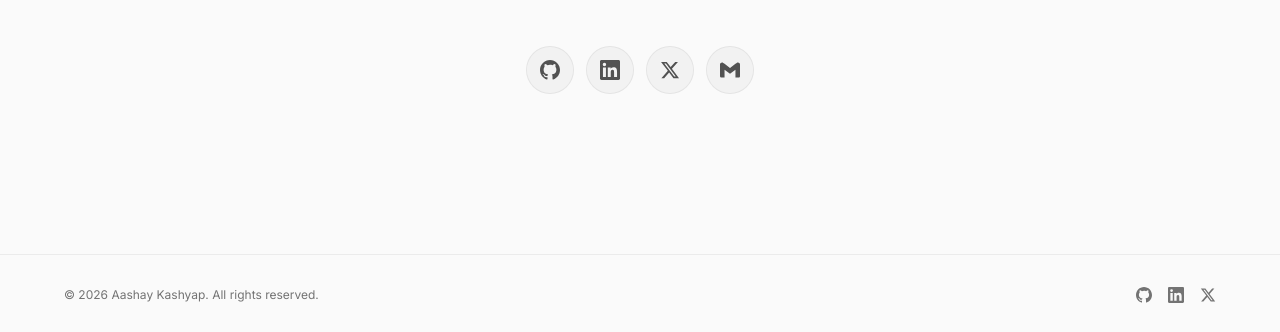
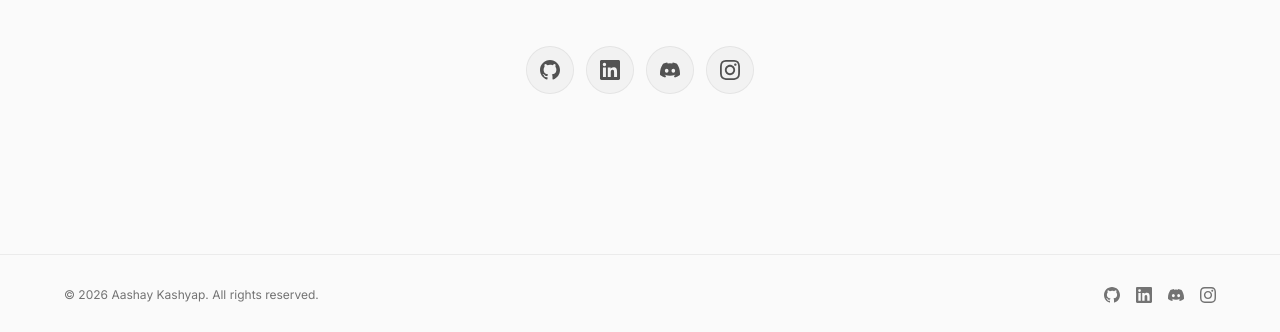
Before and after one commit to C0DE4AASHAY/Portfolio, a Next.js app: page / in a window 1280 px wide. Shown: the part 5283-5615 px from the top of the page. Built offline with nearby package versions, Linux system fonts and the light colour scheme.

Commit message:
Change Icons and do some improvements

```diff
--- a/src/components/Contact.tsx
+++ b/src/components/Contact.tsx
@@ -4,7 +4,7 @@
 import { useRef } from "react";
 import { ArrowUpRight } from "lucide-react";
 import { siteConfig } from "@/data/site";
-import { GitHubIcon, LinkedInIcon, XIcon, GmailIcon } from "@/components/icons/BrandIcons";
+import { GitHubIcon, LinkedInIcon, DiscordIcon, InstagramIcon } from "@/components/icons/BrandIcons";
 import MagneticButton from "@/components/MagneticButton";
 
 const socials = [
@@ -19,20 +19,32 @@
     icon: <LinkedInIcon size={20} />,
   },
   {
-    label: "X",
-    href: siteConfig.socials.twitter,
-    icon: <XIcon size={20} />,
+    label: "Discord",
+    href: siteConfig.socials.discord,
+    icon: <DiscordIcon size={20} />,
   },
   {
-    label: "Email",
-    href: `mailto:${siteConfig.email}`,
-    icon: <GmailIcon size={20} />,
+    label: "Instagram",
+    href: siteConfig.socials.instagram,
+    icon: <InstagramIcon size={20} />,
   },
 ];
 
 export default function Contact() {
   const ref = useRef<HTMLDivElement>(null);
   const inView = useInView(ref, { once: true, margin: "-100px" });
+
+  const handleGetInTouch = (e: React.MouseEvent<HTMLAnchorElement>) => {
+    const isMobile = /iPhone|iPad|iPod|Android/i.test(navigator.userAgent);
+    if (!isMobile) {
+      e.preventDefault();
+      window.open(
+        `https://mail.google.com/mail/?view=cm&fs=1&to=${encodeURIComponent(siteConfig.email)}`,
+        "_blank",
+        "noopener,noreferrer"
+      );
+    }
+  };
 
   return (
     <section id="contact" className="section-padding" aria-label="Contact">
@@ -79,6 +91,9 @@
           <MagneticButton>
             <a
               href={`mailto:${siteConfig.email}`}
+              onClick={handleGetInTouch}
+              target="_blank"
+              rel="noopener noreferrer"
               className="inline-flex items-center gap-2 px-8 py-4 rounded-full text-sm font-semibold transition-colors duration-300"
               style={{
                 background: "var(--btn-primary-bg)",
@@ -108,8 +123,8 @@
             <MagneticButton key={social.label} strength={0.2}>
               <a
                 href={social.href}
-                target={social.label !== "Email" ? "_blank" : undefined}
-                rel={social.label !== "Email" ? "noopener noreferrer" : undefined}
+                target="_blank"
+                rel="noopener noreferrer"
                 className="w-12 h-12 rounded-full flex items-center justify-center text-text-secondary hover:text-text-primary transition-all duration-300"
                 style={{
                   background: "var(--social-bg)",
--- a/src/components/Footer.tsx
+++ b/src/components/Footer.tsx
@@ -1,12 +1,13 @@
 "use client";
 
 import { siteConfig } from "@/data/site";
-import { GitHubIcon, LinkedInIcon, XIcon } from "@/components/icons/BrandIcons";
+import { GitHubIcon, InstagramIcon, LinkedInIcon, DiscordIcon } from "@/components/icons/BrandIcons";
 
 const footerSocials = [
   { label: "GitHub", href: siteConfig.socials.github, icon: <GitHubIcon size={16} /> },
   { label: "LinkedIn", href: siteConfig.socials.linkedin, icon: <LinkedInIcon size={16} /> },
-  { label: "X", href: siteConfig.socials.twitter, icon: <XIcon size={16} /> },
+  { label: "Discord", href: siteConfig.socials.discord, icon: <DiscordIcon size={16} /> },
+  { label: "Instagram", href: siteConfig.socials.instagram, icon: <InstagramIcon size={16} /> }
 ];
 
 export default function Footer() {
--- a/src/components/icons/BrandIcons.tsx
+++ b/src/components/icons/BrandIcons.tsx
@@ -64,3 +64,33 @@
     </svg>
   );
 }
+
+export function DiscordIcon({ size = 20, className = "" }: IconProps) {
+  return (
+    <svg
+      width={size}
+      height={size}
+      viewBox="0 0 24 24"
+      fill="currentColor"
+      className={className}
+      aria-hidden="true"
+    >
+      <path d="M20.317 4.37a19.791 19.791 0 0 0-4.885-1.515.074.074 0 0 0-.079.037c-.21.375-.444.864-.608 1.25a18.27 18.27 0 0 0-5.487 0 12.64 12.64 0 0 0-.617-1.25.077.077 0 0 0-.079-.037A19.736 19.736 0 0 0 3.677 4.37a.07.07 0 0 0-.032.027C.533 9.046-.32 13.58.099 18.057a.082.082 0 0 0 .031.057 19.9 19.9 0 0 0 5.993 3.03.078.078 0 0 0 .084-.028c.462-.63.874-1.295 1.226-1.994.021-.041.001-.09-.041-.106a13.107 13.107 0 0 1-1.872-.892.077.077 0 0 1-.008-.128 10.2 10.2 0 0 0 .372-.292.074.074 0 0 1 .077-.01c3.929 1.793 8.18 1.793 12.061 0a.074.074 0 0 1 .078.01c.12.098.246.198.373.292a.077.077 0 0 1-.006.127 12.299 12.299 0 0 1-1.873.893.077.077 0 0 0-.041.107c.36.698.772 1.362 1.225 1.993a.076.076 0 0 0 .084.028 19.839 19.839 0 0 0 6.002-3.03.077.077 0 0 0 .032-.054c.5-5.177-.838-9.674-3.549-13.66a.061.061 0 0 0-.031-.028zM8.02 15.33c-1.183 0-2.157-1.085-2.157-2.419 0-1.333.956-2.419 2.157-2.419 1.21 0 2.176 1.096 2.157 2.42 0 1.333-.956 2.418-2.157 2.418zm7.975 0c-1.183 0-2.157-1.085-2.157-2.419 0-1.333.955-2.419 2.157-2.419 1.21 0 2.176 1.096 2.157 2.42 0 1.333-.946 2.418-2.157 2.418z" />
+    </svg>
+  );
+}
+
+export function InstagramIcon({ size = 20, className = "" }: IconProps) {
+  return (
+    <svg
+      width={size}
+      height={size}
+      viewBox="0 0 24 24"
+      fill="currentColor"
+      className={className}
+      aria-hidden="true"
+    >
+      <path d="M12 2.163c3.204 0 3.584.012 4.85.07 3.252.148 4.771 1.691 4.919 4.919.058 1.265.069 1.645.069 4.849 0 3.205-.012 3.584-.069 4.849-.149 3.225-1.664 4.771-4.919 4.919-1.266.058-1.644.07-4.85.07-3.204 0-3.584-.012-4.849-.07-3.26-.149-4.771-1.699-4.919-4.92-.058-1.265-.07-1.644-.07-4.849 0-3.204.013-3.583.07-4.849.149-3.227 1.664-4.771 4.919-4.919 1.266-.057 1.645-.069 4.849-.069zm0-2.163c-3.259 0-3.667.014-4.947.072-4.358.2-6.78 2.618-6.98 6.98-.059 1.281-.073 1.689-.073 4.948 0 3.259.014 3.668.072 4.948.2 4.358 2.618 6.78 6.98 6.98 1.281.058 1.689.072 4.948.072 3.259 0 3.668-.014 4.948-.072 4.354-.2 6.782-2.618 6.979-6.98.059-1.28.073-1.689.073-4.948 0-3.259-.014-3.667-.072-4.947-.196-4.354-2.617-6.78-6.979-6.98-1.281-.059-1.69-.073-4.949-.073zm0 5.838c-3.403 0-6.162 2.759-6.162 6.162s2.759 6.163 6.162 6.163 6.162-2.759 6.162-6.163c0-3.403-2.759-6.162-6.162-6.162zm0 10.162c-2.209 0-4-1.79-4-4 0-2.209 1.791-4 4-4s4 1.791 4 4c0 2.21-1.791 4-4 4zm6.406-11.845c-.796 0-1.441.645-1.441 1.44s.645 1.44 1.441 1.44c.795 0 1.439-.645 1.439-1.44s-.644-1.44-1.439-1.44z" />
+    </svg>
+  );
+}
--- a/src/data/site.ts
+++ b/src/data/site.ts
@@ -11,9 +11,11 @@
   url: "zhttps://www.aashxy.cyou/", // Replace with your domain
   email: "kashyap.aashay123@gmail.com", // Replace with your email
   socials: {
-    github: "https://github.com/C0DE4AASHAY", // Replace
-    linkedin: "https://linkedin.com/in/aashaykashyap", // Replace
-    twitter: "https://twitter.com/aashaykashyap", // Replace
+    github: "https://github.com/C0DE4AASHAY",
+    linkedin: "https://linkedin.com/in/aashaykashyap",
+    discord: "https://discord.gg/gYaHH57SsK", // Replace with your Discord profile or server
+    instagram: "https://instagram.com/aashay_kashyap", // Replace with your Instagram profile
+    twitter: "https://twitter.com/aashaykashyap",
   },
 };
 
```
